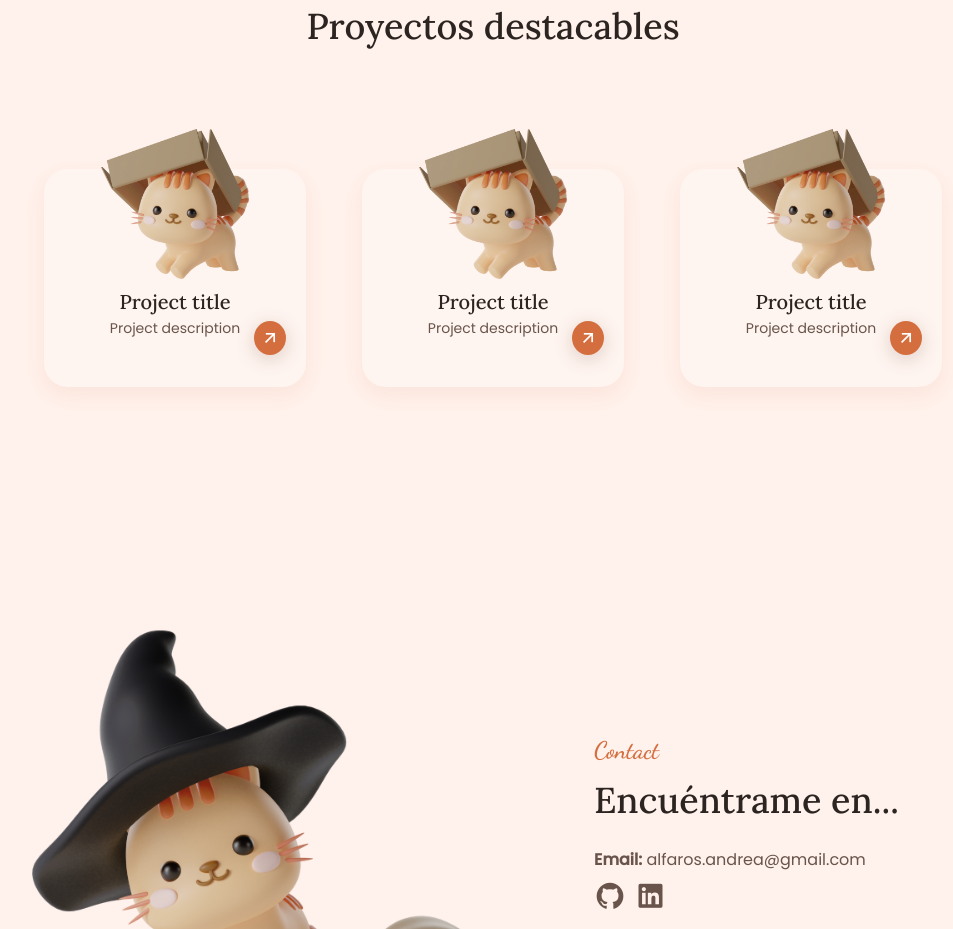
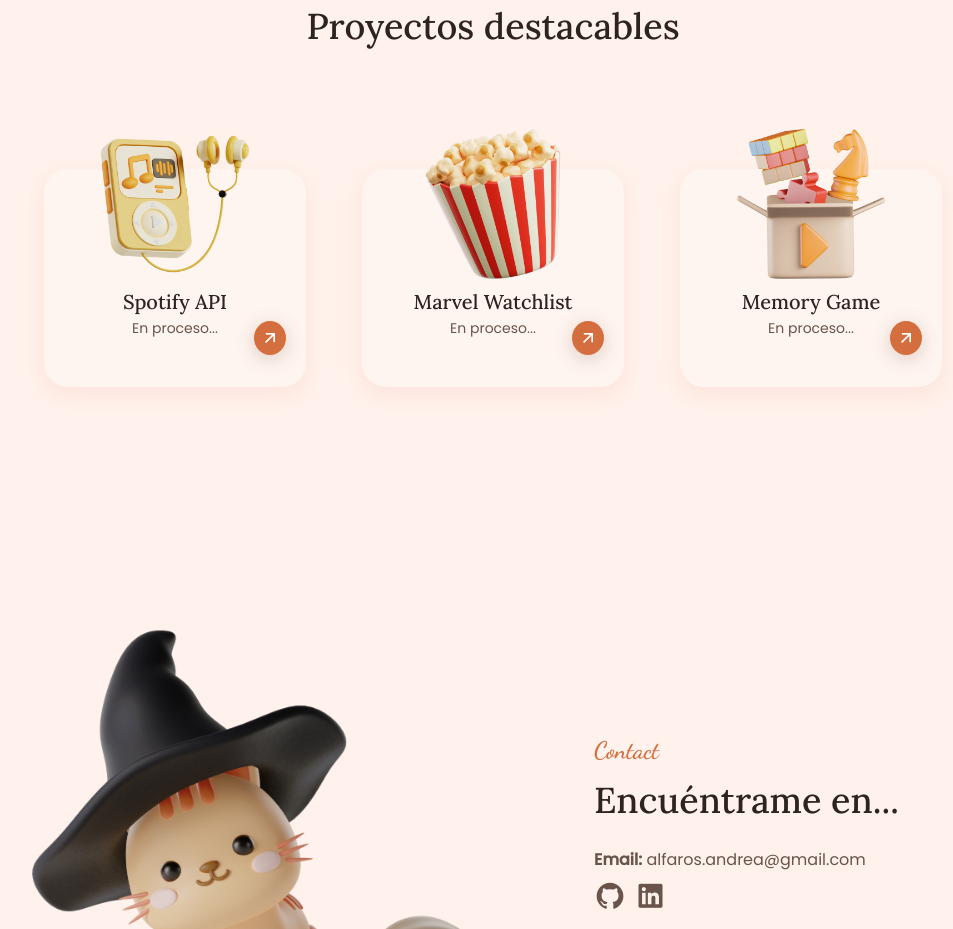
Before and after one commit to asofialf/sofia-website, a plain HTML site: page index.html in a window 1280 px wide. Shown: the part 1712-2641 px from the top of the page, without its empty margins (147-1100 px from the left). Drawn offline with nearby package versions, Linux system fonts and the light colour scheme.

Commit message:
Update: Projects

```diff
--- a/index.html
+++ b/index.html
@@ -100,25 +100,25 @@
             <h2 class="section__title">Proyectos destacables</h2>
             <div class="project__container container grid">
                 <article class="project__card">
-                    <img src="assets/img/projects.png" alt="project image" class="project__img">
-                    <h3 class="project__name">Project title</h3>
-                    <span class="project__description">Project description</span>
+                    <img src="assets/img/spotify-api.png" alt="Spotify API image" class="project__img">
+                    <h3 class="project__name">Spotify API</h3>
+                    <span class="project__description">En proceso...</span>
                     <button class="project__button">
                         <i class="ri-arrow-right-up-line"></i>
                     </button>
                 </article>
                 <article class="project__card">
-                    <img src="assets/img/projects.png" alt="project image" class="project__img">
-                    <h3 class="project__name">Project title</h3>
-                    <span class="project__description">Project description</span>
+                    <img src="assets/img/marvel.png" alt="Marvel Watchlist image" class="project__img">
+                    <h3 class="project__name">Marvel Watchlist</h3>
+                    <span class="project__description">En proceso...</span>
                     <button class="project__button">
                         <i class="ri-arrow-right-up-line"></i>
                     </button>
                 </article>
                 <article class="project__card">
-                    <img src="assets/img/projects.png" alt="project image" class="project__img">
-                    <h3 class="project__name">Project title</h3>
-                    <span class="project__description">Project description</span>
+                    <img src="assets/img/game.png" alt="Memory Game image" class="project__img">
+                    <h3 class="project__name">Memory Game</h3>
+                    <span class="project__description">En proceso...</span>
                     <button class="project__button">
                         <i class="ri-arrow-right-up-line"></i>
                     </button>
```
Also changed, not shown: assets/img/game.png (added), assets/img/marvel.png (added), assets/img/spotify-api.png (added).
